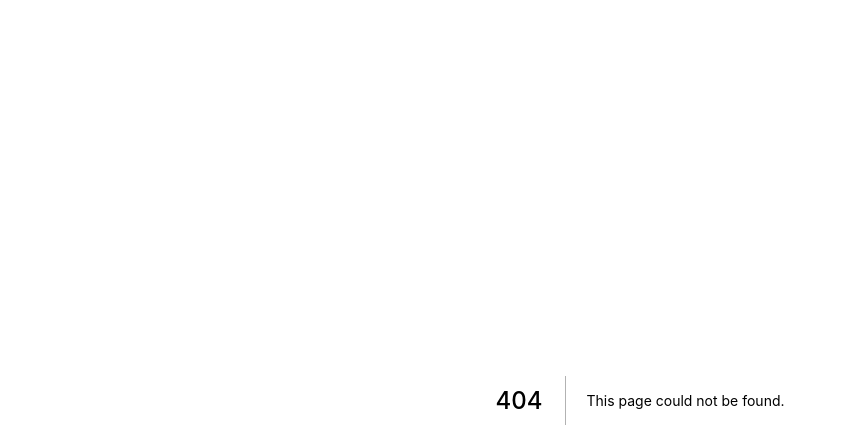
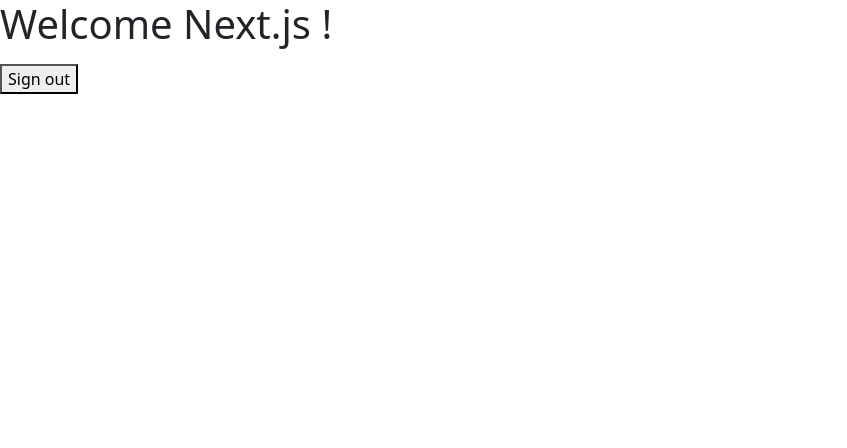
Before and after one commit to script-lab/next.js-demo, a Next.js app: page /authenticationDemo in a window 1280 px wide. Before the commit this address had no page. Shown: the top 448 px of the page, without its empty margins (0-847 px from the left). Built offline with nearby package versions, Linux system fonts and the light colour scheme; no server answers.

Commit message:
[add] 認証後の画面を追加
Authentication を使用し、ログイン判定とログアウト機能を実装。

```diff
--- /dev/null
+++ b/pages/authenticationDemo/index.js
@@ -0,0 +1,44 @@
+import {useState, useEffect} from 'react';
+import firebase from './Firebase'
+
+
+const Home = () => {
+  const [currentUser, setCurrentUser] = useState(null);
+
+
+  useEffect(() => {
+    if (firebase) {
+      firebase.auth().onAuthStateChanged((authUser) => {
+        if (authUser) {
+          setCurrentUser(authUser.email);
+        } else {
+          setCurrentUser(null);
+        }
+      });
+    }
+  }, []);
+
+
+  const signOut = async () => {
+    try {
+      if (firebase) {
+        await firebase.auth().signOut();
+        alert("Successfully signed out!");
+      }
+    } catch (error) {
+      console.log("error", error);
+    }
+  };
+
+
+  return (
+    <>
+      <h1>Welcome Next.js !</h1>
+      <p>{currentUser}</p>
+      <button onClick={() => signOut()}>Sign out</button>
+    </>
+  )
+}
+
+
+export default Home
```
